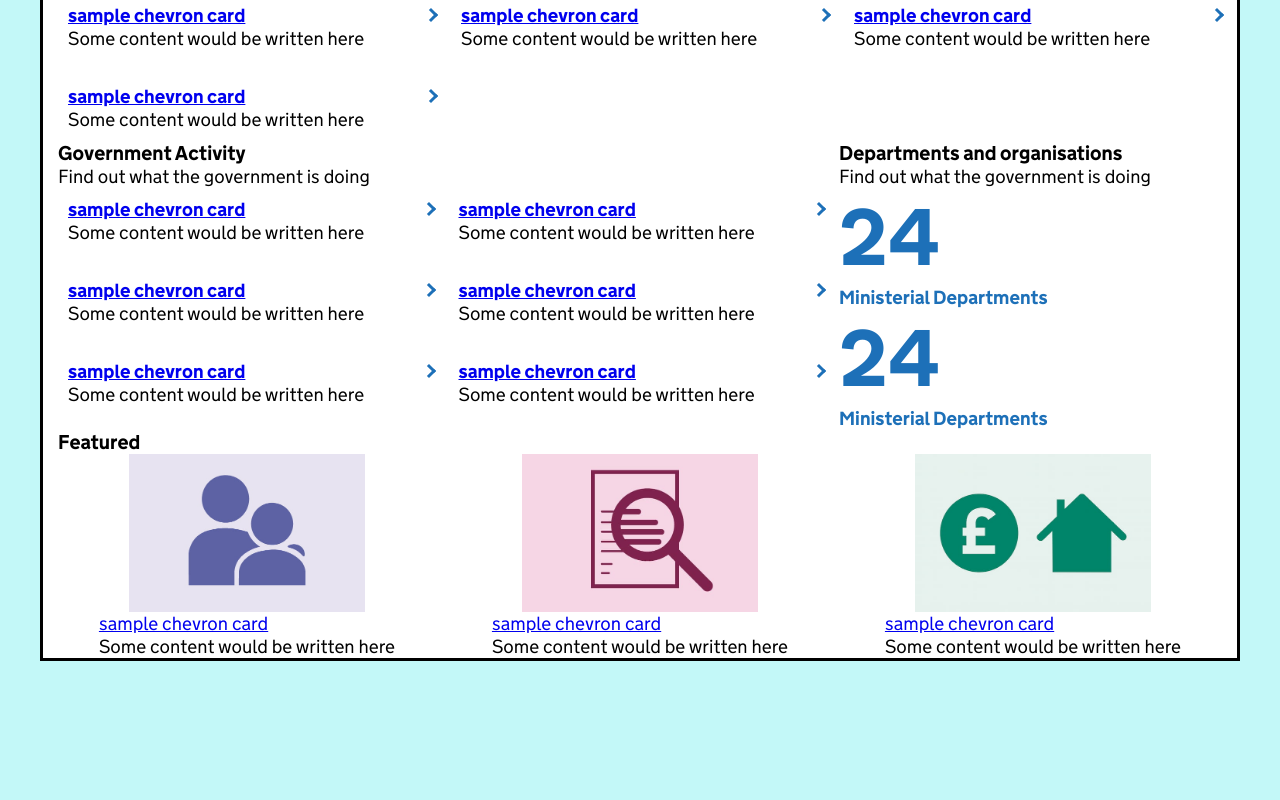
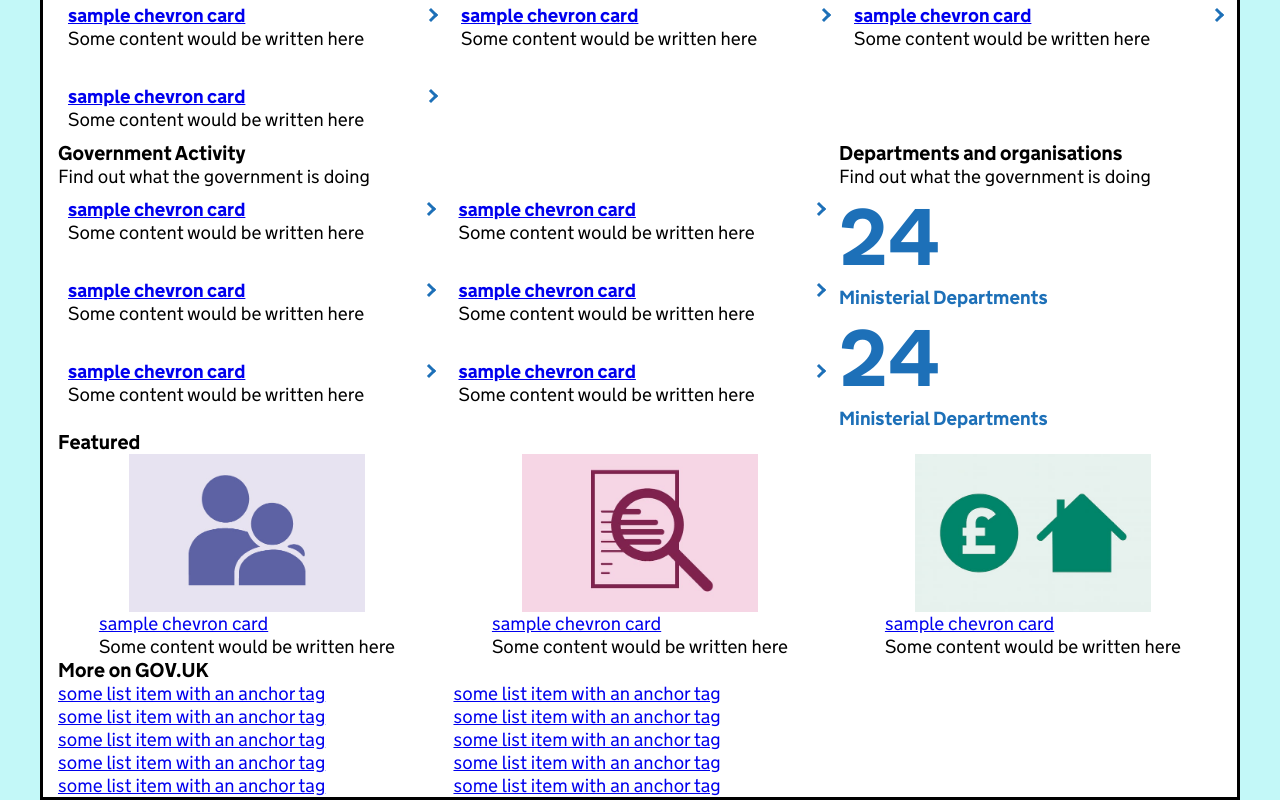
Before and after one commit to alphagov/learningtime-hh-sem2-gov-uk-home-page-in-svelte, a SvelteKit app: page / in a window 1280 px wide. Shown: the part 493-1293 px from the top of the page. Before the commit the page ends 1154 px from the top, so only its background shows below. Built offline with nearby package versions, Linux system fonts and the light colour scheme.

Commit message:
Add MoreServices component:
        - Update main content page to import MoreServices component

```diff
--- /dev/null
+++ b/src/lib/components/home_page_sections/MoreServices/MoreServices.svelte
@@ -0,0 +1,37 @@
+<script>
+	import SectionHeading from '../../shared/SectionHeading.svelte';
+	import WidthContainer from '../../shared/WidthContainer.svelte';
+</script>
+
+<section id="featured-services-section">
+	<WidthContainer>
+		<SectionHeading title="More on GOV.UK" />
+		<ul id="more-services-list">
+			<li><a href="https://www.google.co.uk/">some list item with an anchor tag</a></li>
+			<li><a href="https://www.google.co.uk/">some list item with an anchor tag</a></li>
+			<li><a href="https://www.google.co.uk/">some list item with an anchor tag</a></li>
+			<li><a href="https://www.google.co.uk/">some list item with an anchor tag</a></li>
+			<li><a href="https://www.google.co.uk/">some list item with an anchor tag</a></li>
+			<li><a href="https://www.google.co.uk/">some list item with an anchor tag</a></li>
+			<li><a href="https://www.google.co.uk/">some list item with an anchor tag</a></li>
+			<li><a href="https://www.google.co.uk/">some list item with an anchor tag</a></li>
+			<li><a href="https://www.google.co.uk/">some list item with an anchor tag</a></li>
+			<li><a href="https://www.google.co.uk/">some list item with an anchor tag</a></li>
+		</ul>
+	</WidthContainer>
+</section>
+
+<style>
+	ul {
+		column-count: 1;
+	}
+
+	@media screen and (min-width: 600px) {
+		ul {
+			width: 66.66%;
+			column-width: auto;
+			column-count: 2;
+			column-gap: 15px;
+		}
+	}
+</style>
--- a/src/routes/+page.svelte
+++ b/src/routes/+page.svelte
@@ -4,7 +4,7 @@
 	import ServicesAndInfo from '$lib/components/home_page_sections/ServicesAndInfo/ServicesAndInfo.svelte';
 	import GovernmentActivity from '$lib/components/home_page_sections/GovernmentActivity/GovernmentActivity.svelte';
 	import FeaturedServices from '$lib/components/home_page_sections/FeaturedServices/FeaturedServices.svelte';
-	// import MoreServices from '$lib/components/home_page_sections/MoreServices/MoreServices.svelte';
+	import MoreServices from '$lib/components/home_page_sections/MoreServices/MoreServices.svelte';
 	// import PromptContent from '$lib/components/home_page_sections/PromptContent/PromptContent.svelte';
 </script>
 
@@ -14,6 +14,6 @@
 	<ServicesAndInfo />
 	<GovernmentActivity />
 	<FeaturedServices />
-	<!-- <MoreServices />
-	<PromptContent /> -->
+	<MoreServices />
+	<!-- <PromptContent /> -->
 </main>
```
